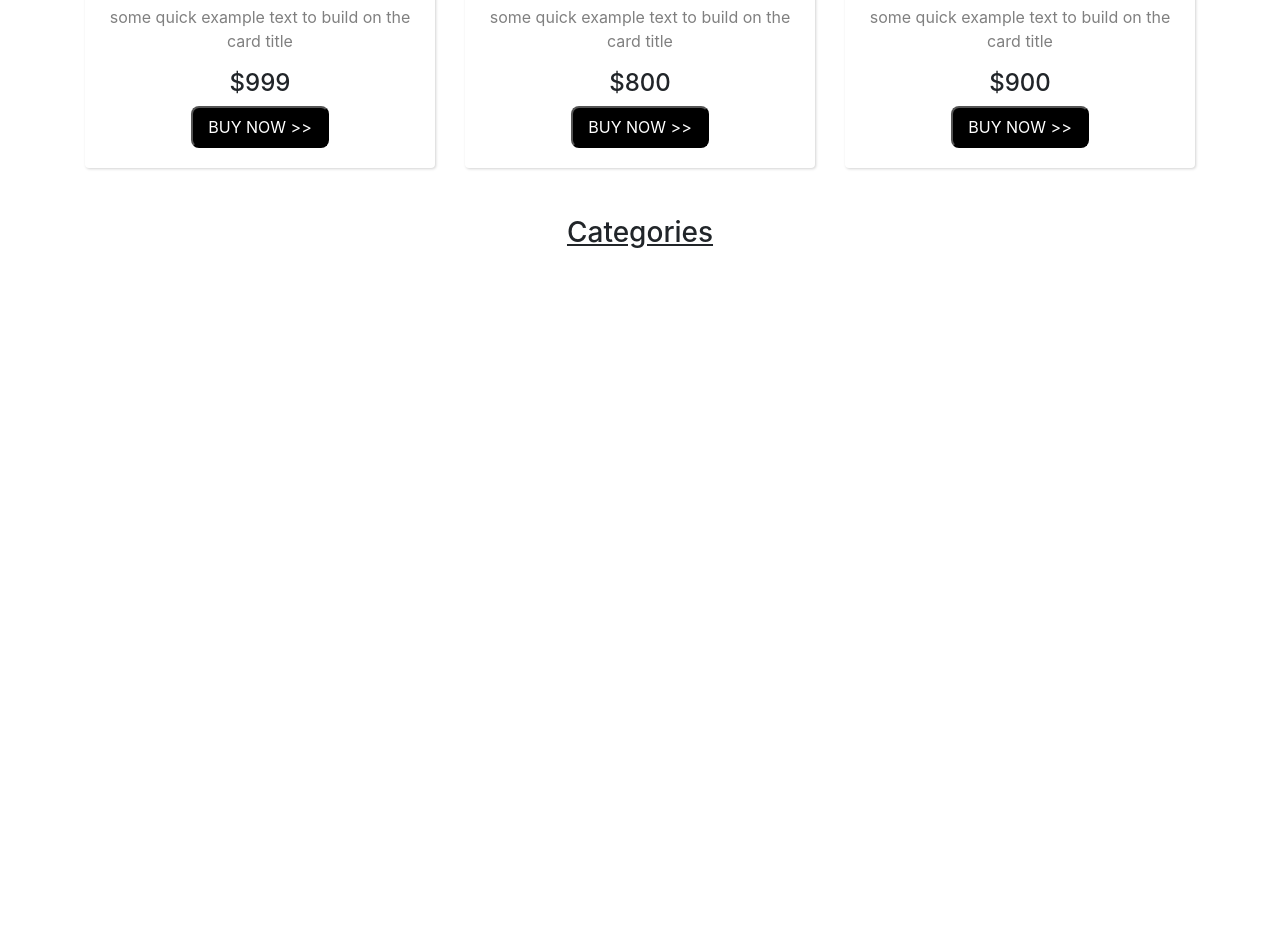
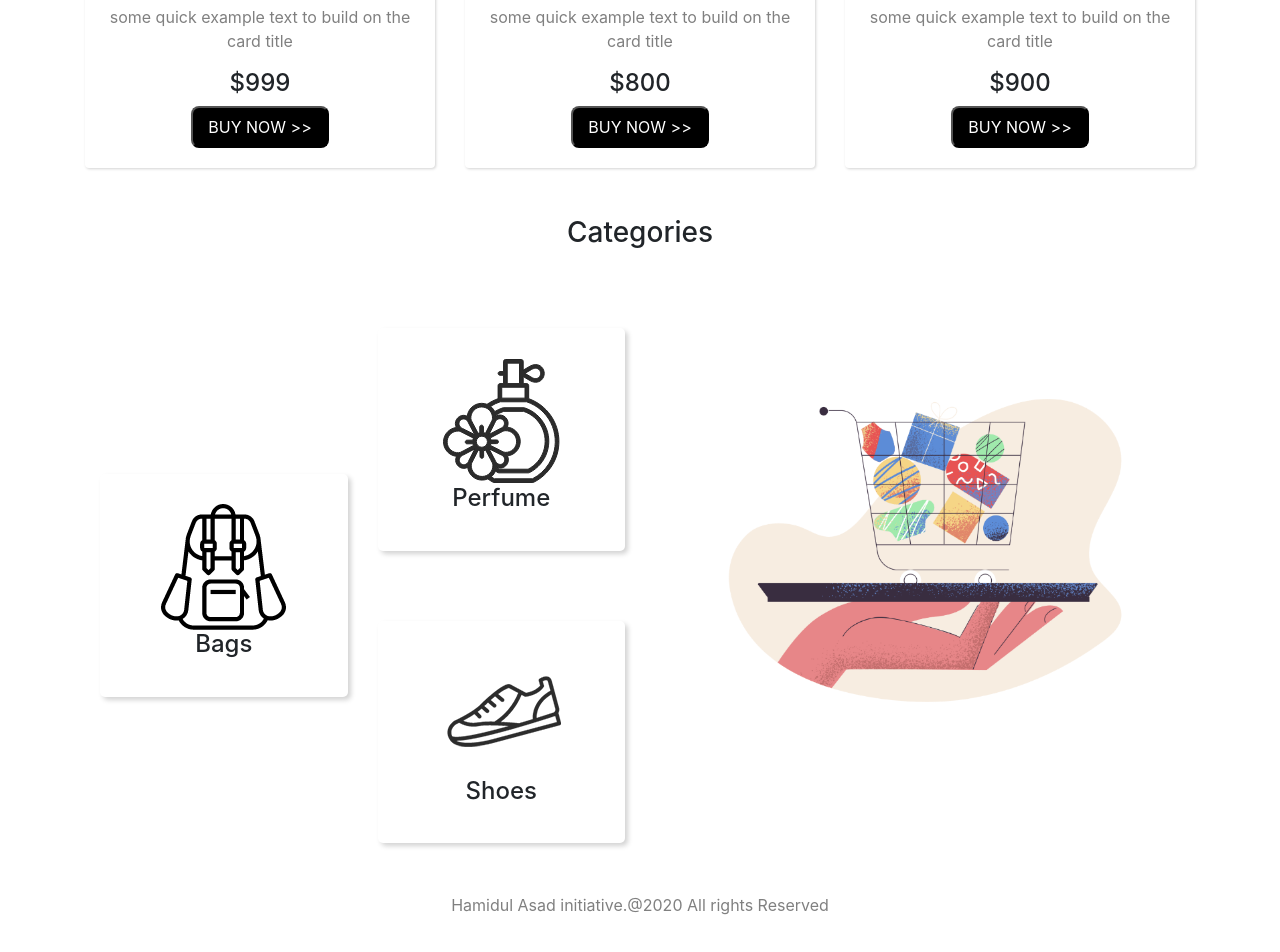
Before and after one commit to hamidulasad/hot-gadgets-ecommerce, a plain HTML site: page index.html in a window 1280 px wide. Shown: the part 1812-2764 px from the top of the page. Before the commit the page ends 2112 px from the top, so only its background shows below. Drawn offline with nearby package versions, Linux system fonts and the light colour scheme.

Commit message:
all finished

```diff
--- a/css/style.css
+++ b/css/style.css
@@ -16,7 +16,7 @@ button{
 }
 .card{
     border:none;
-    box-shadow: 1px 1px 3px lightgrey;
+    box-shadow:1px 1px 3px lightgrey;
     background-color:white;
 }
 .card-body{
@@ -29,10 +29,16 @@ button{
     box-shadow: 3px 3px 5px lightgray;
     padding:30px 30px;
     border-radius:5px;
-    margin-top:80px;
+    margin-top:70px;
     text-align:center;
 }
 .cate{
-    text-decoration:underline;
     text-align:center;
 }
+#head-part{
+  background-color:rgba(173, 216, 230, 0.493);
+}
+footer{
+    text-align: center;
+    color:gray;
+}
--- a/index.html
+++ b/index.html
@@ -17,19 +17,19 @@
                       <a class="nav-link text-secondary" href="#">Home</a>
                     </li>
                     <li class="nav-item">
-                      <a class="nav-link text-secondary" href="#">Product</a>
+                      <a class="nav-link text-secondary" href="#smartphone">Smartphone</a>
                     </li>
                     <li class="nav-item ">
-                      <a class="nav-link text-secondary" href="#">About us</a>
+                      <a class="nav-link text-secondary" href="#laptop">Laptop</a>
                     </li>
                     <li class="nav-item">
-                      <a class="nav-link text-secondary" href="#">Contact us</a>
+                      <a class="nav-link text-secondary" href="#Categories">Categories</a>
                     </li>
                   </ul>
             </form>
           </nav>
     </div>
-    <div class="container">
+    <div class="container" id="head-part">
       <div id="carouselExampleIndicators" class="carousel slide" data-ride="carousel">
         <ol class="carousel-indicators">
           <li data-target="#carouselExampleIndicators" data-slide-to="0" class="active"></li>
@@ -101,12 +101,11 @@
       </div>
 
     </div>
-    <div class="container">
+    <div class="container" id="smartphone">
       <div>
         <h3>Smartphone</h3>
         <h5 class="text-warning d-flex align-items-end flex-column bd-highlight mb-3">See all</h5>
-
-      </div>
+    </div>
       <div class="card-deck">
         <div class="card">
           <img src="images/phone/phone-1.png" class="card-img-top" alt="...">
@@ -138,7 +137,7 @@
       </div>
 
     </div>
-    <div class="container">
+    <div class="container" id="laptop">
       <div>
         <h3>Laptop</h3>
         <h5 class="text-warning d-flex align-items-end flex-column bd-highlight mb-3">See all</h5>
@@ -174,9 +173,39 @@
         </div>
       </div>
       <br><br>
-      <div class="cate">
+      <div class="cate" id="Categories">
         <h3>Categories</h3>
       </div>
+      <div class="container">
+        <div class="row align-items-center">
+          <div class="col-md-3">
+            <div class="cat">
+              <img src="images/Categories/bag.png" alt="">
+              <h4>Bags</h4>
+            </div>
+
+          </div>
+          <div class="col-md-3">
+            <div class="cat">
+              <img src="images/Categories/perfume.png" alt="">
+              <h4>Perfume</h4>
+            </div>
+            <div class="cat">
+              <img src="images/Categories/shoe.png" alt="">
+              <h4>Shoes</h4>
+            </div>
+
+          </div>
+          <div class="col-md-6">
+            <img class="img-fluid" src="images/Categories/pale-order.png" alt="">
+          </div>
+
+        </div>
+
+      </div>
+      <footer>
+        <p>Hamidul Asad initiative.@2020 All rights Reserved</p>
+      </footer>
 
 
 
```
